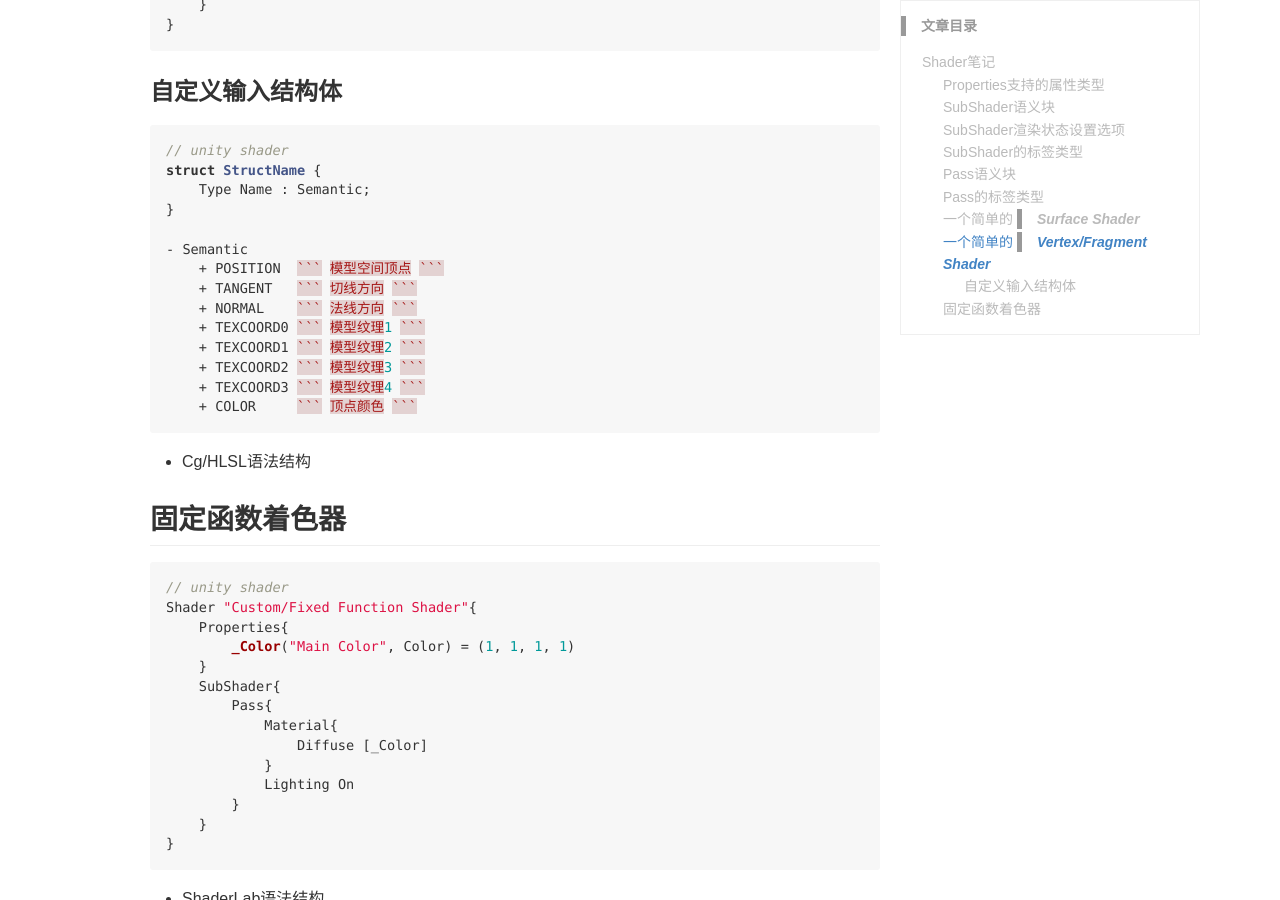
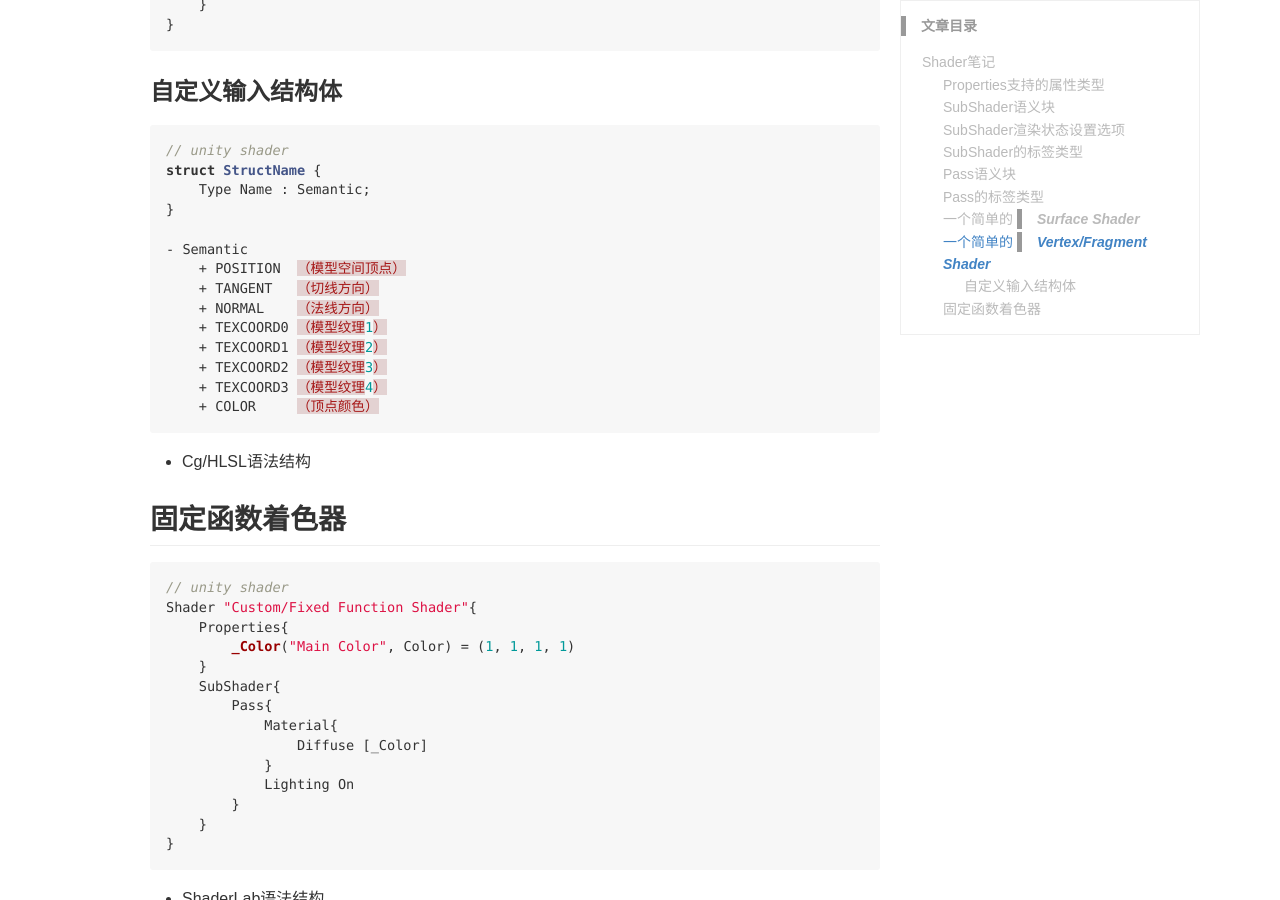
Before and after one commit to lingkeyang/lingkeyang.github.io, a Jekyll site: the page built from _posts/2017-09-28-shader.md, in a window 1280 px wide and 900 px high, scrolled down 5026 px. Built offline with Jekyll 4.4.1, drawn with Linux system fonts in a browser that asks for light colours; comment, search, counter and statistics services are not loaded.

Commit message:
显示修改

````diff
--- a/_posts/2017-09-28-shader.md
+++ b/_posts/2017-09-28-shader.md
@@ -204,14 +204,14 @@ struct StructName {
 }
 
 - Semantic
-    + POSITION  ``` 模型空间顶点 ```
-    + TANGENT   ``` 切线方向 ```
-    + NORMAL    ``` 法线方向 ```
-    + TEXCOORD0 ``` 模型纹理1 ```
-    + TEXCOORD1 ``` 模型纹理2 ```
-    + TEXCOORD2 ``` 模型纹理3 ```
-    + TEXCOORD3 ``` 模型纹理4 ```
-    + COLOR     ``` 顶点颜色 ```
+    + POSITION  （模型空间顶点）
+    + TANGENT   （切线方向）
+    + NORMAL    （法线方向）
+    + TEXCOORD0 （模型纹理1）
+    + TEXCOORD1 （模型纹理2）
+    + TEXCOORD2 （模型纹理3）
+    + TEXCOORD3 （模型纹理4）
+    + COLOR     （顶点颜色）
 ```
 
 - Cg/HLSL语法结构
````
